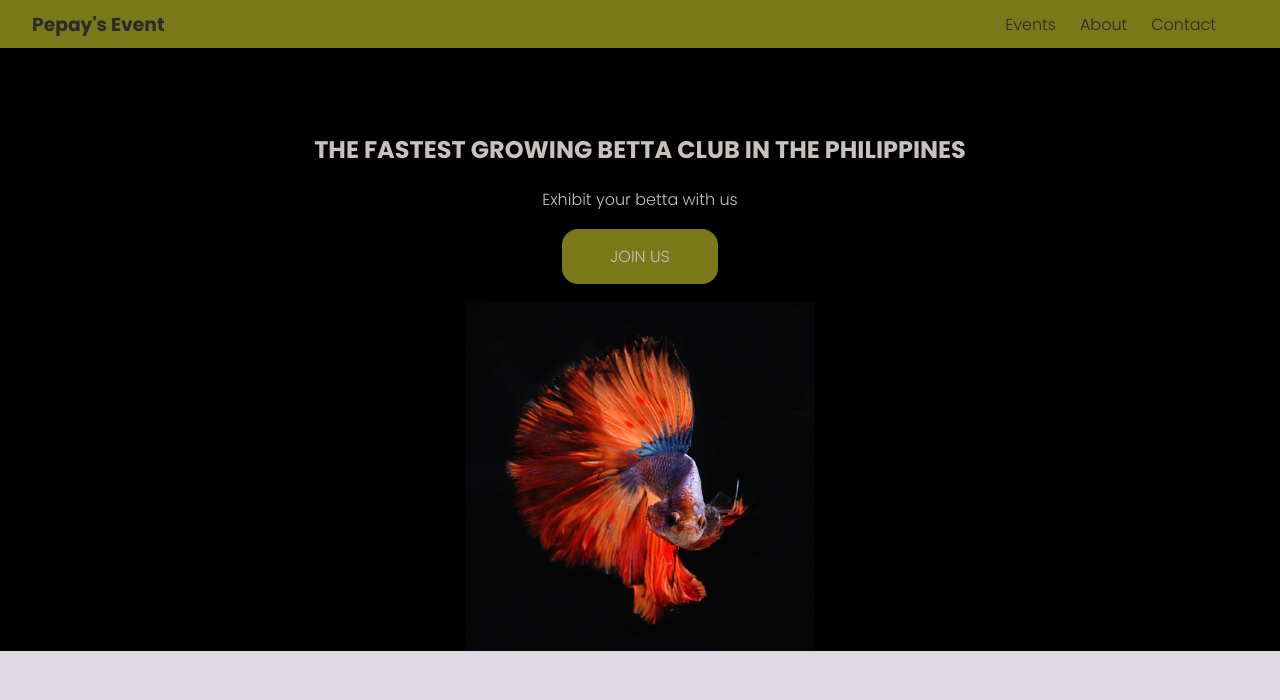
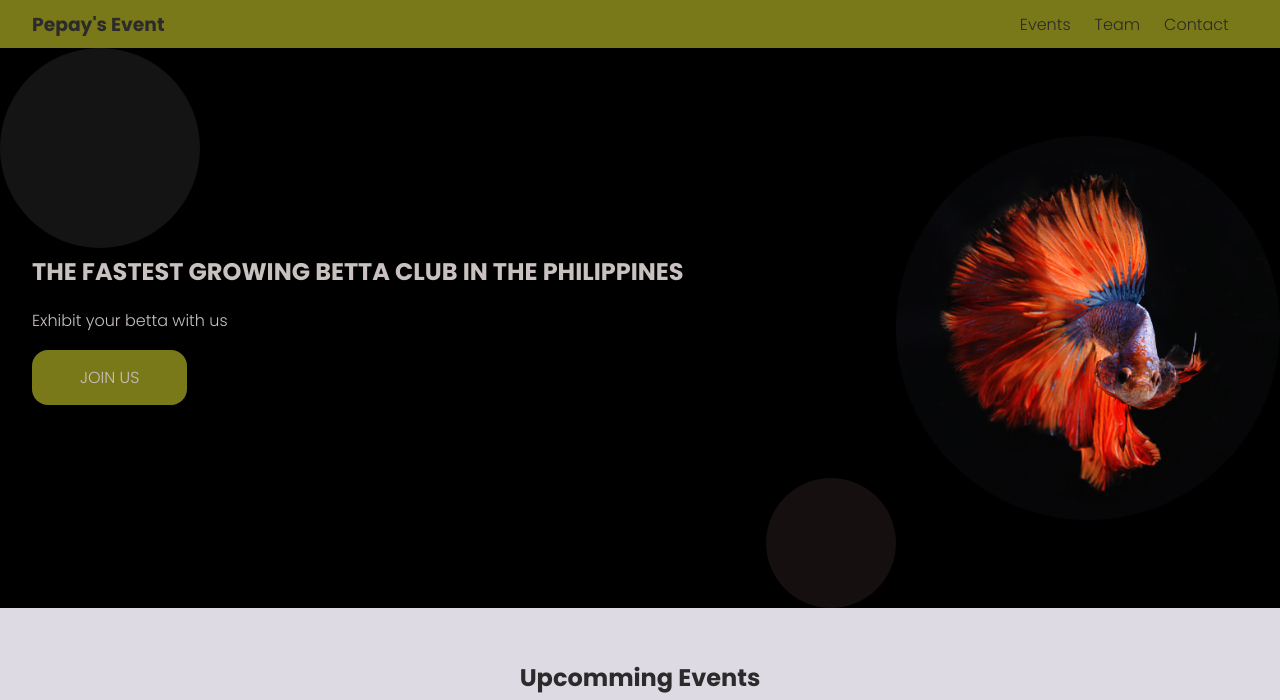
Before and after one commit to gideon0720/Responsive_Club_Website, a plain HTML site: page index.html in a window 1280 px wide. Shown: the top 700 px of the page. Drawn offline with Linux system fonts and the light colour scheme.

Commit message:
Add media query

```diff
--- a/index.html
+++ b/index.html
@@ -13,11 +13,11 @@
 <body>
   <header>
     <div class="logo">
-      <h3>Pepay's Event</h3>
+      <a href="index.html"><h3>Pepay's Event</h3></a>
     </div>
     <nav>
       <p><a href="#event">Events</a></p>
-      <p><a href="#about">About</a></p>
+      <p><a href="#team">Team</a></p>
       <p><a href="#contact">Contact</a></p>
     </nav>
   </header>
--- a/resources/css/style.scss
+++ b/resources/css/style.scss
@@ -45,6 +45,10 @@ header {
   height: 3rem;
   z-index: 10;
 
+  a {
+    color: $primarytext;
+  }
+
   nav {
     @include flexMe(row, space-evenly);
     padding-right: 2rem;
@@ -53,8 +57,15 @@ header {
       margin-left: 1.5rem;
 
       a {
+        cursor: pointer;
         text-decoration: none;
         color: $primarytext;
+        border-bottom: solid 1px transparent;
+        transition: border-bottom 0.5s ease-out;
+
+        &:hover {
+          border-bottom: solid 1px $secondarycolor;
+        }
       }
     }
   }
@@ -117,6 +128,7 @@ main {
 #event {
   background-color: $backcolor;
   color: $primarytext;
+  padding-bottom: 2rem;
 
   h2 {
     margin-bottom: 3rem;
@@ -132,6 +144,7 @@ main {
       width: 300px;
       border-top-left-radius: 2rem;
       border-top-right-radius: 2rem;
+      height: 200px;
     }
   }
 }
@@ -188,3 +201,60 @@ footer {
     color: $secondarytext;
   }
 }
+
+@media only screen and (min-width: 768px) {
+  header {
+    width: 96%;
+  }
+
+  #intro {
+    @include flexMe(row, space-between);
+    padding: 0;
+    width: 100%;
+    height: 70vh;
+    position: relative;
+
+    &::before {
+      content: '';
+      width: 200px;
+      height: 200px;
+      border-radius: 50%;
+      background-color: $secondarytext;
+      position: absolute;
+      top: 0;
+      left: 0;
+      opacity: 0.1;
+    }
+
+    &::after {
+      content: '';
+      width: 130px;
+      height: 130px;
+      border-radius: 50%;
+      background-color: #ce9797;
+      position: absolute;
+      bottom: 0;
+      right: 30%;
+      opacity: 0.1;
+    }
+
+    .left-side {
+      margin-top: 0;
+      padding-top: 0;
+      text-align: left;
+
+      a {
+        margin-left: 0;
+      }
+    }
+
+    img {
+      width: 30%;
+      border-radius: 50%;
+    }
+  }
+
+  #event {
+    padding-bottom: 2rem;
+  }
+}
```
Also changed, not shown: resources/css/style.css, 1 other file.
